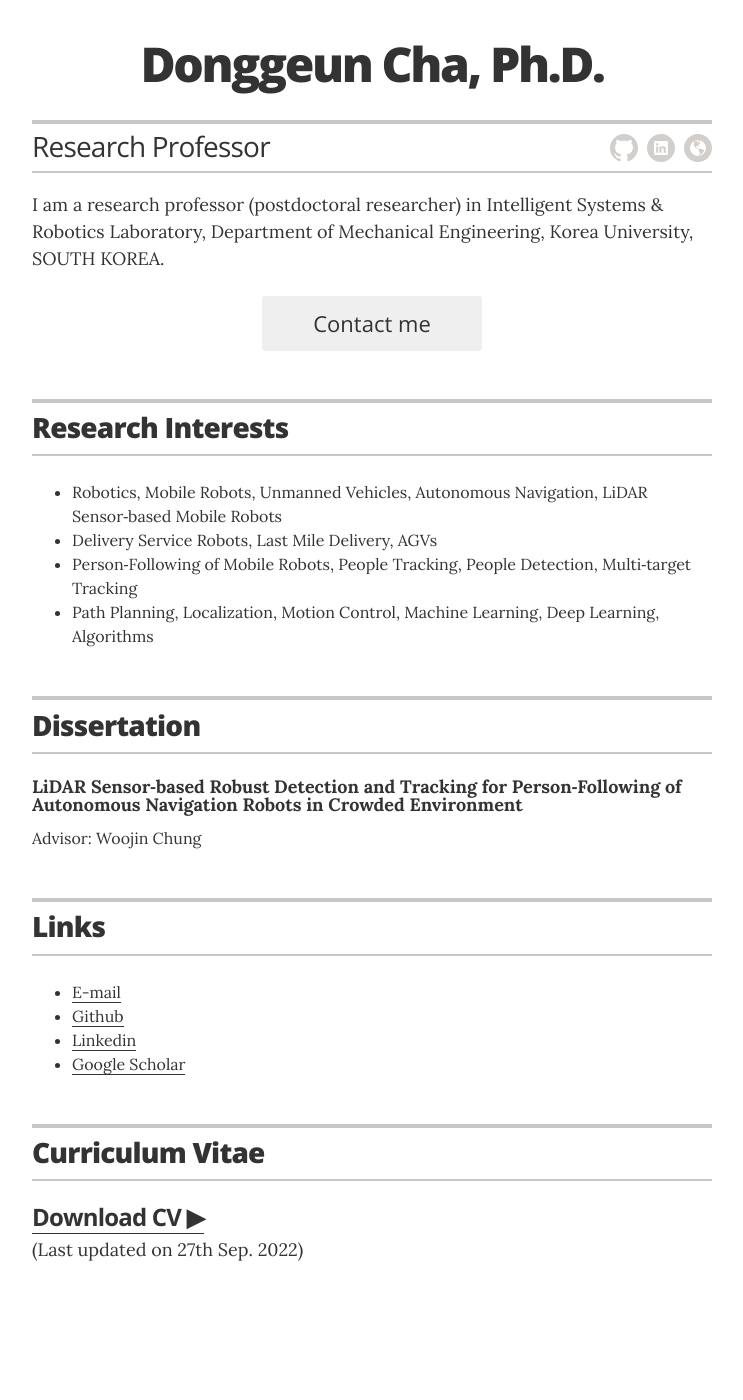
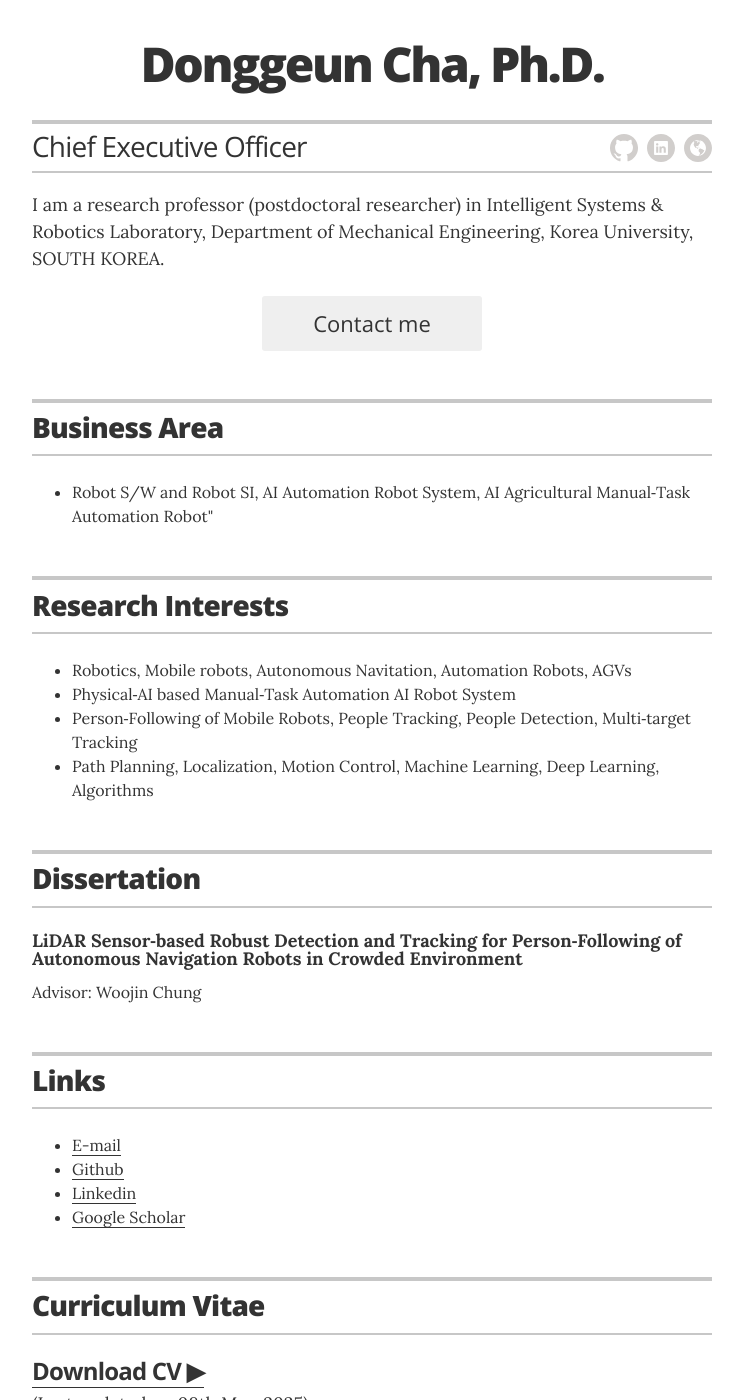
Before and after one commit to donggeuncha/donggeuncha.github.io, a Jekyll site: the page built from index.html, in a window 1280 px wide and 1400 px high. Shown: the whole window, without its empty margins (268-1011 px from the left). Built offline with Jekyll 4.4.1, drawn with Linux system fonts in a browser that asks for light colours; some of the changed text lies outside the part shown.

Commit message:
Update Pages

```diff
--- a/_config.yml
+++ b/_config.yml
@@ -11,10 +11,10 @@ sass:
 # Resume settings
 resume_avatar:                  "false"
 resume_name:                    "Donggeun Cha, Ph.D."
-resume_title:                   "Research Professor"
+resume_title:                   "Chief Executive Officer"
 
 # used for the contact button in _layouts/resume.html
-resume_contact_email:           "donggeun.cha@gmail.com"
+resume_contact_email:           "donggeun.cha@charobotics.com"
 
 # the next two items are used for schema itemprops in _layouts/resume.html
 resume_contact_telephone:       "555-7334"
@@ -33,7 +33,8 @@ resume_looking_for_work:        "yes"
 
 # Decide which sections to use
 # comment out to hide
-resume_section_research_interests:       true
+resume_section_business_area:       true
+resume_section_research_interests:  true
 resume_section_dissertation:      true
 resume_section_curriculum_vitae:  true
 # resume_section_experience:      true
--- /dev/null
+++ b/_data/business_area.yml
@@ -0,0 +1,2 @@
+# Business Area
+- description: Robot S/W and Robot SI, AI Automation Robot System, AI Agricultural Manual‑Task Automation Robot"
--- a/_data/curriculum_vitae.yml
+++ b/_data/curriculum_vitae.yml
@@ -1,4 +1,4 @@
 # Curriculum Vitae
-- url: "https://donggeuncha.github.io/cv/Curriculum_Vitae_DonggeunCha_20220927.pdf"
+- url: "https://donggeuncha.github.io/cv/Curriculum_Vitae_DonggeunCha_20250307.pdf"
   description: Download CV  ▶
-  last_updated: 27th Sep. 2022
+  last_updated: 08th Mar. 2025
--- a/_data/research_interests.yml
+++ b/_data/research_interests.yml
@@ -1,5 +1,5 @@
 # Research Interests
-- description: "Robotics, Mobile Robots, Unmanned Vehicles, Autonomous Navigation, LiDAR Sensor‑based Mobile Robots"
-- description: "Delivery Service Robots, Last Mile Delivery, AGVs"
+- description: "Robotics, Mobile robots, Autonomous Navitation, Automation Robots, AGVs"
+- description: "Physical‑AI based Manual‑Task Automation AI Robot System"
 - description: "Person‑Following of Mobile Robots, People Tracking, People Detection, Multi‑target Tracking"
 - description: "Path Planning, Localization, Motion Control, Machine Learning, Deep Learning, Algorithms"
--- a/_layouts/resume.html
+++ b/_layouts/resume.html
@@ -47,6 +47,25 @@
         {% endif %}
 
       </header>
+
+      {% if site.resume_section_business_area %}
+      <!-- begin Business Area -->
+      <section class="content-section">
+        <header class="section-header">
+          <h2>Business Area</h2>
+        </header>
+
+        <div class="resume-item">
+          <ul class="resume-item-list">
+            {% for interest in site.data.business_area %}
+            <li>{{ interest.description }}</li>
+            {% endfor %}
+          </ul>
+        </div>
+
+      </section>
+      <!-- end Business Area -->
+      {% endif %}
 
       {% if site.resume_section_research_interests %}
       <!-- begin Research Interests -->
```
Also changed, not shown: 2 other files.
